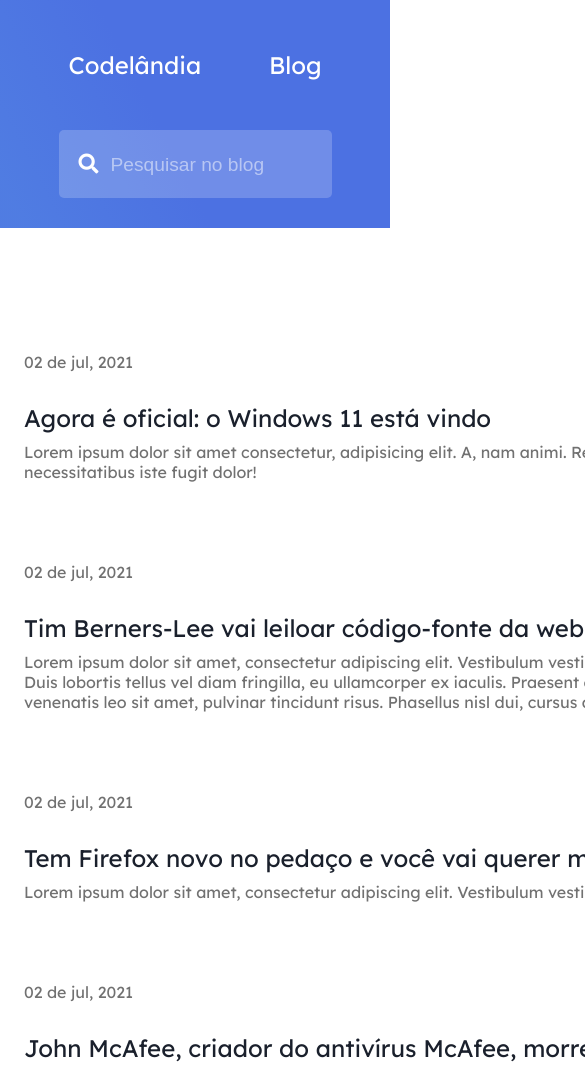
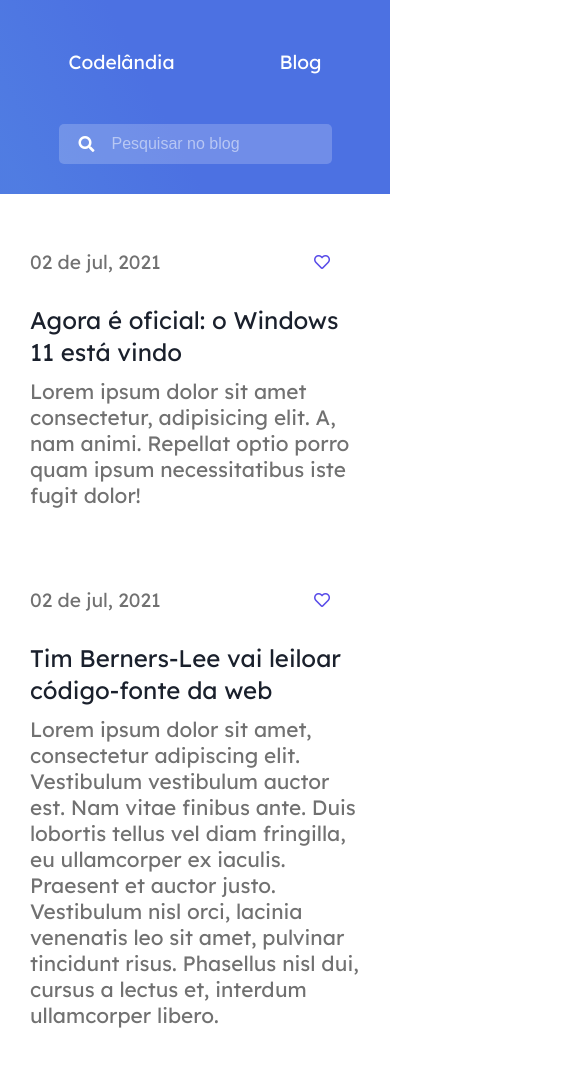
Before and after one commit to Larissasthefany/post, a plain HTML site: page index.html in a window 390 px wide. Shown: the top 1067 px of the page, 585 px wide, since content can reach past the window. Drawn offline with Linux system fonts and the light colour scheme; a web font is replaced by a local one.

Commit message:
Responsivo

```diff
--- a/index.html
+++ b/index.html
@@ -7,6 +7,7 @@
     <meta name="viewport" content="width=device-width, initial-scale=1.0">
     <link rel="stylesheet" href="src/css/reset.css">
     <link rel="stylesheet" href="src/css/style.css">
+    <link rel="stylesheet" href="src/css/responsivo.css">
     <link rel="stylesheet" href="src/css/font-awsome.min.css">
     <title>Post</title>
 </head>
@@ -15,7 +16,7 @@
     <header>
         <div class="nav-bar">
             <h2 class="title">Codelândia</h2>
-            <h2>Blog</h1>
+            <h2>Blog</h2>
         </div>
 
         <div class="search-input">
--- /dev/null
+++ b/src/css/responsivo.css
@@ -0,0 +1,54 @@
+@media screen and (max-width: 768px) {
+
+    header {
+        display: flex;
+        margin: 0 auto;
+    }
+
+    .nav-bar h2 {
+        font-size: 1.2rem;
+    }
+
+    input {
+        padding: 10px;
+        font-size: 1rem;
+    }
+
+    input::placeholder {
+        font-size: 1rem;
+        padding: 42px;
+    }
+
+    .search-input .search-icon {
+        font-size: 16px;
+    }
+
+    .container {
+        position: absolute;
+        top: 0;
+        bottom: 0;
+        left: 0;
+        right: 0;
+        padding: 30px;
+        margin-top: 220px;
+    }
+
+
+    .content {
+        width: 300px;
+    }
+
+    .content span{
+        font-size: 1.2rem;
+    }
+
+    .about h2{
+        font-size: 1.5rem;
+        margin-bottom: 10px;
+    }
+
+    .about p{
+        font-size: 1.3rem;
+    }
+
+}
--- a/src/css/style.css
+++ b/src/css/style.css
@@ -11,6 +11,8 @@ html,
 body {
     scroll-behavior: smooth;
     font-family: 'Lexend Deca', sans-serif;
+    overflow-x: hidden;
+
 }
 
 header {
```
